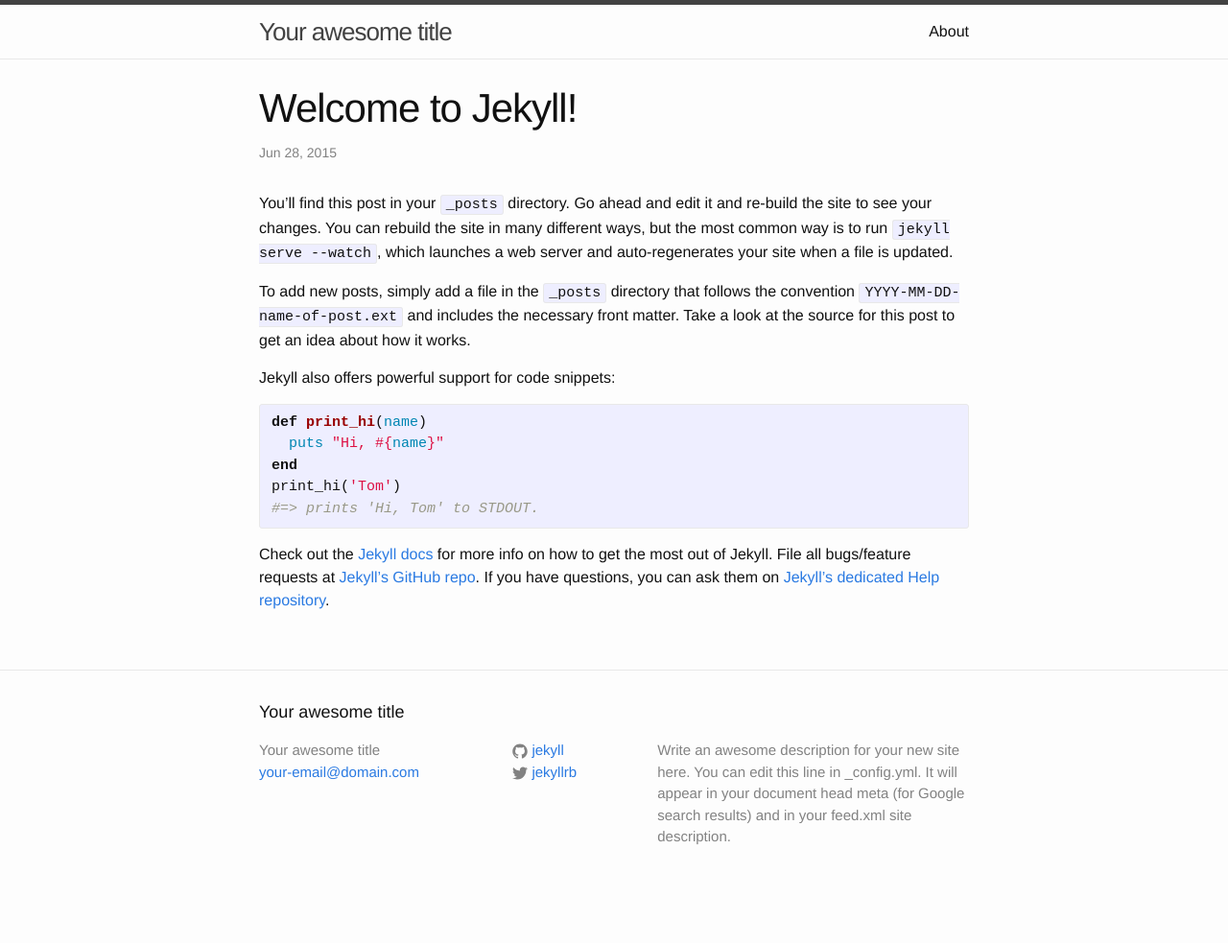
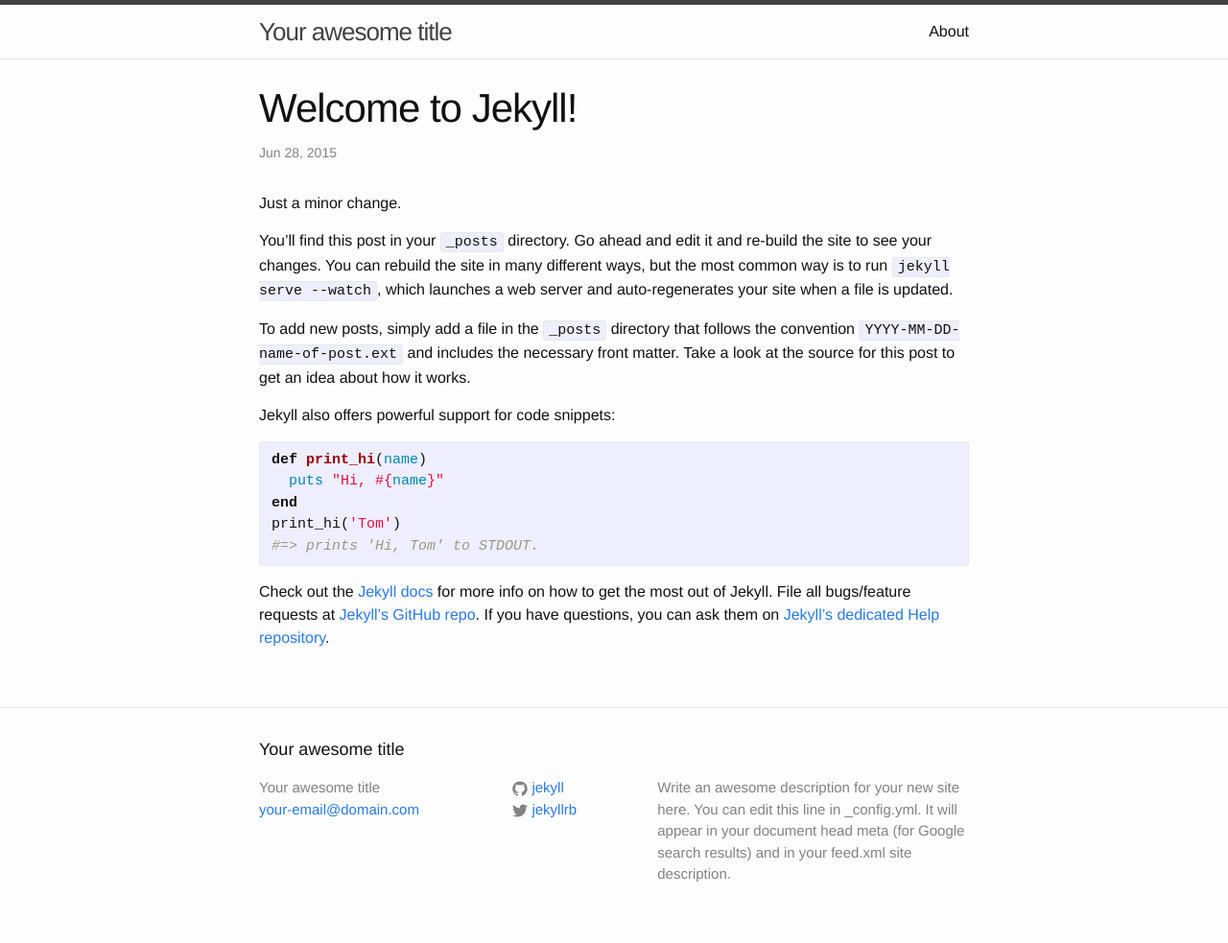
Before and after one commit to Lahaela/lahaela.github.io, a Jekyll site: the page built from blog/_posts/2015-06-28-welcome-to-jekyll.markdown, in a window 1280 px wide. Shown: the whole page at 96% size. Built offline with Jekyll 4.4.1, drawn with Linux system fonts in a browser that asks for light colours; before the commit the page ends 944 px from its top, so only the background shows below that.

Commit message:
minor change to see if jekyll blog goes through

```diff
--- a/blog/_posts/2015-06-28-welcome-to-jekyll.markdown
+++ b/blog/_posts/2015-06-28-welcome-to-jekyll.markdown
@@ -4,6 +4,8 @@
 date:   2015-06-28 18:07:53
 categories: jekyll update
 ---
+Just a minor change.
+
 You’ll find this post in your `_posts` directory. Go ahead and edit it and re-build the site to see your changes. You can rebuild the site in many different ways, but the most common way is to run `jekyll serve --watch`, which launches a web server and auto-regenerates your site when a file is updated.
 
 To add new posts, simply add a file in the `_posts` directory that follows the convention `YYYY-MM-DD-name-of-post.ext` and includes the necessary front matter. Take a look at the source for this post to get an idea about how it works.
```
